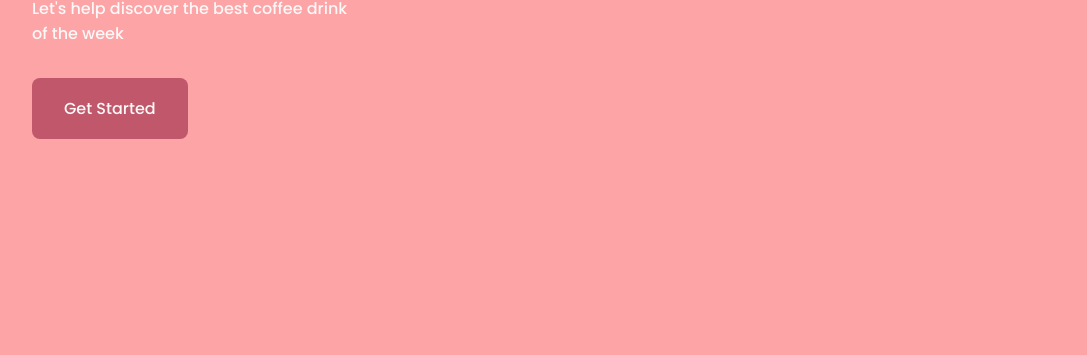
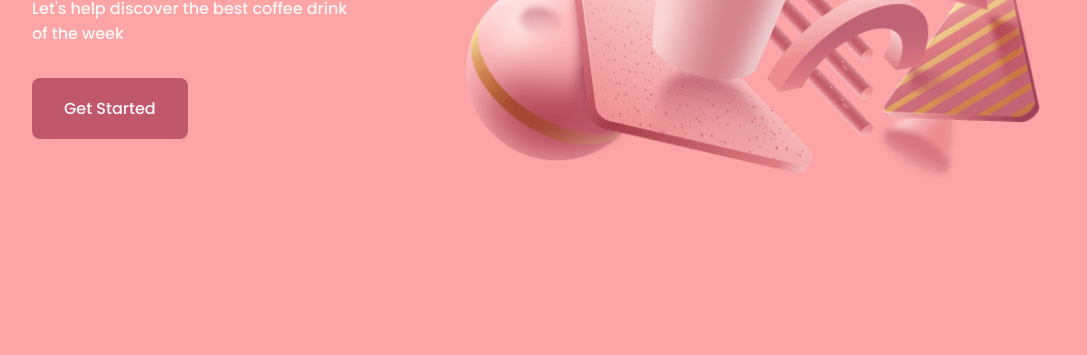
Before and after one commit to sabkad/pink_coffee, a plain HTML site: page index.html in a window 1280 px wide. Shown: the part 493-848 px from the top of the page, without its empty margins (96-1183 px from the left). Drawn offline with nearby package versions, Linux system fonts and the light colour scheme; files that its build step writes are made by us from their sources; the site is published under a folder, as on GitHub Pages, so addresses that start at the root find nothing.

Commit message:
Changed links

```diff
--- a/index.html
+++ b/index.html
@@ -41,12 +41,12 @@
         <section class="home" id="home">
             <div class="home__container bd-grid">
                 <div class="home__img">
-                    <img src="/img/img1.png" alt="" data-speed="-2" class="move">
-                    <img src="/img/img2.png" alt="" data-speed="2" class="move">
-                    <img src="/img/img3.png" alt="" data-speed="2" class="move">
-                    <img src="/img/img4.png" alt="" data-speed="-2" class="move">
-                    <img src="/img/img5.png" alt="" data-speed="-2" class="move">
-                    <img src="/img/img6.png" alt="" data-speed="2" class="move">
+                    <img src="img/img1.png" alt="" data-speed="-2" class="move">
+                    <img src="img/img2.png" alt="" data-speed="2" class="move">
+                    <img src="img/img3.png" alt="" data-speed="2" class="move">
+                    <img src="img/img4.png" alt="" data-speed="-2" class="move">
+                    <img src="img/img5.png" alt="" data-speed="-2" class="move">
+                    <img src="img/img6.png" alt="" data-speed="2" class="move">
                 </div>
 
                 <div class="home__data">
```
